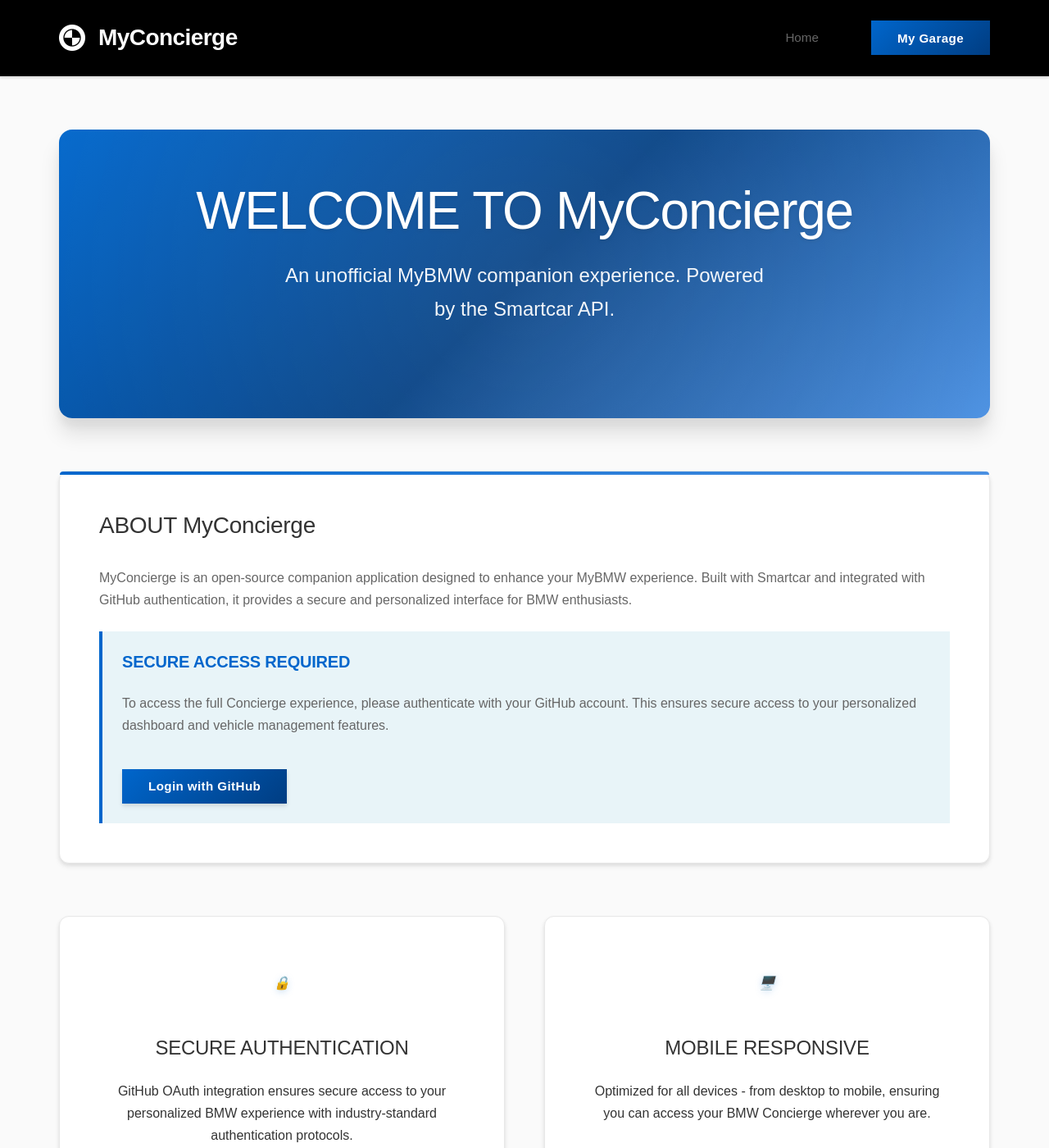
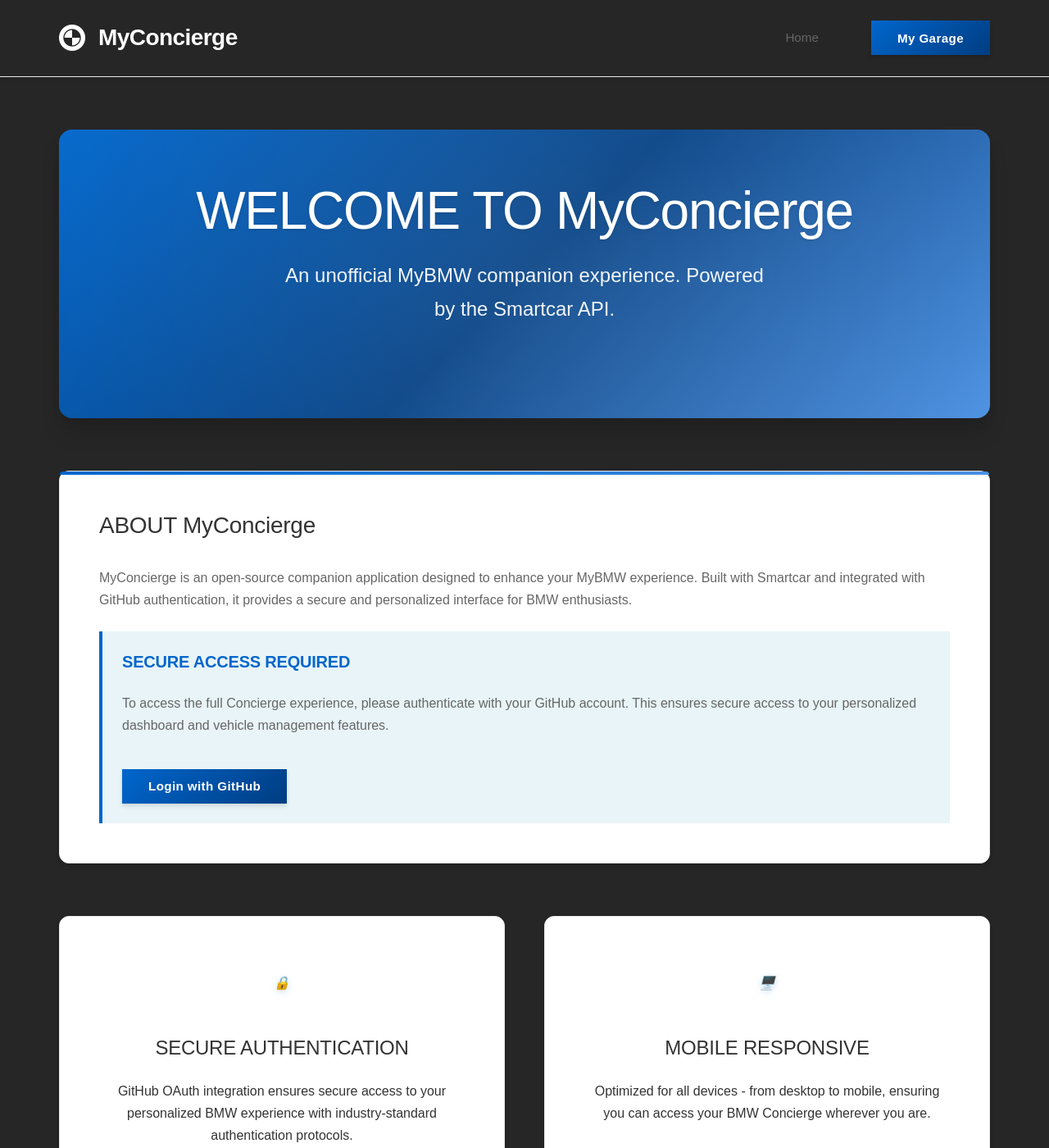
Before and after one commit to chatala1/BMW-Concierge, a Jekyll site: the page built from index.html, in a window 1280 px wide and 1400 px high. Shown: the whole window at 82% size. Built offline with Jekyll 4.4.1, drawn with Linux system fonts in a browser that asks for light colours; some web fonts are replaced.

Commit message:
Update navbar and background colors to #262626 with enhanced drop-shadow
Co-authored-by: chatala1 <16328550+chatala1@users.noreply.github.com>

```diff
--- a/assets/css/style.css
+++ b/assets/css/style.css
@@ -66,6 +66,7 @@
     --bmw-gray: #666666; /* Medium Gray */
     --bmw-dark-gray: #333333; /* Dark Gray */
     --bmw-black: #000000; /* Pure Black */
+    --bmw-charcoal: #262626; /* Charcoal Gray */
     --bmw-red: #E31E24; /* BMW Red */
     --bmw-silver: #C4C4C4; /* BMW Silver */
     --bmw-carbon: #1A1A1A; /* Carbon Black */
@@ -119,7 +120,7 @@ body {
     font-weight: var(--font-weight-light);
     line-height: 1.6;
     color: var(--bmw-dark-gray);
-    background-color: var(--bmw-off-white);
+    background-color: var(--bmw-charcoal);
     min-height: 100vh;
     display: flex;
     flex-direction: column;
@@ -129,9 +130,9 @@ body {
 
 /* Header and Navigation */
 .site-header {
-    background: var(--bmw-black);
+    background: var(--bmw-charcoal);
     border-bottom: 1px solid var(--bmw-light-gray);
-    box-shadow: var(--shadow-sm);
+    box-shadow: 0 2px 8px rgba(0, 0, 0, 0.15);
     position: sticky;
     top: 0;
     z-index: 100;
@@ -141,7 +142,7 @@ body {
 
 .navbar {
     padding: var(--spacing-md) 0;
-    background: var(--bmw-black);
+    background: var(--bmw-charcoal);
 }
 
 .nav-container {
@@ -152,7 +153,7 @@ body {
     align-items: center;
     justify-content: space-between;
     position: relative;
-    background: var(--bmw-black);
+    background: var(--bmw-charcoal);
 }
 
 .nav-brand {
```
